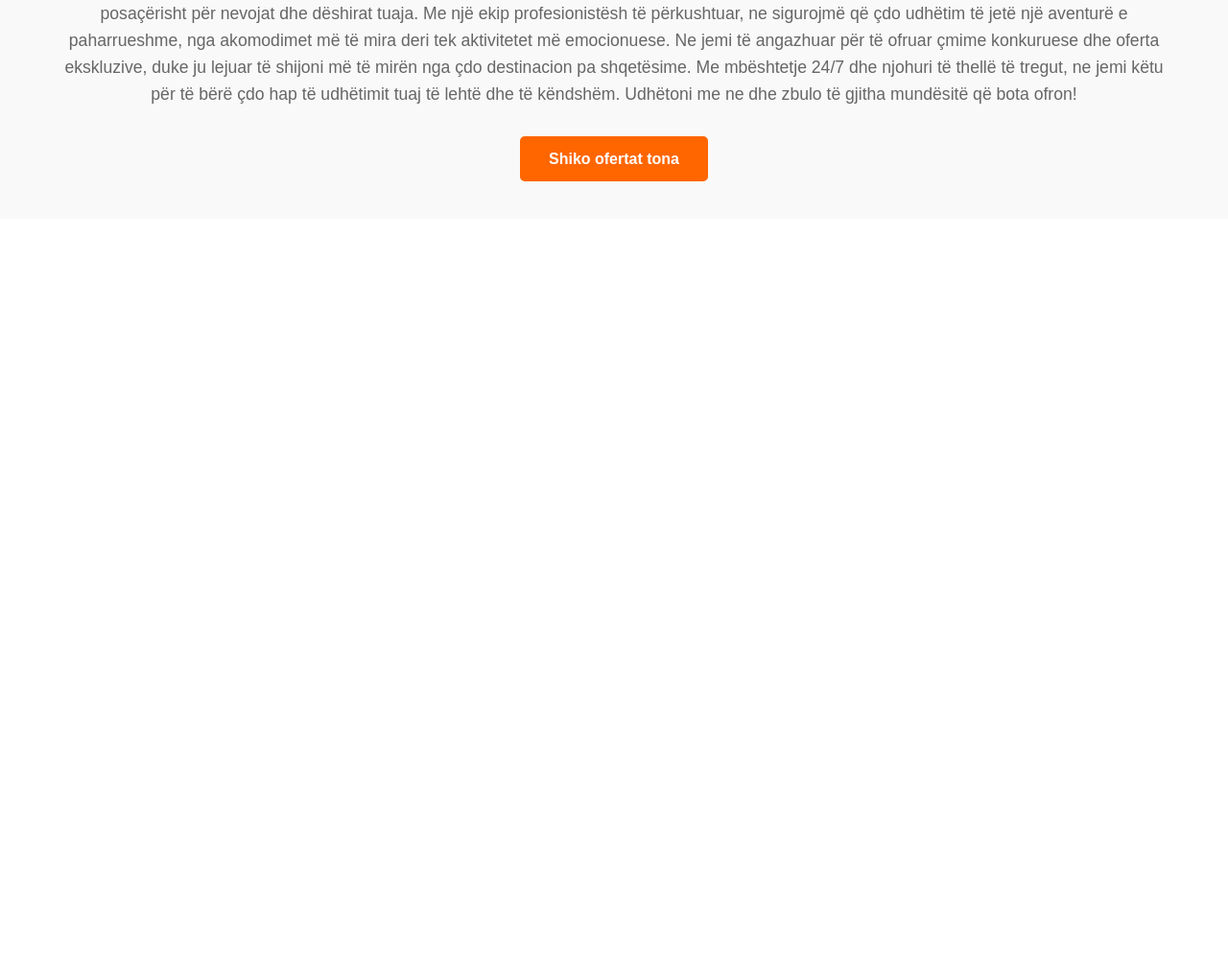
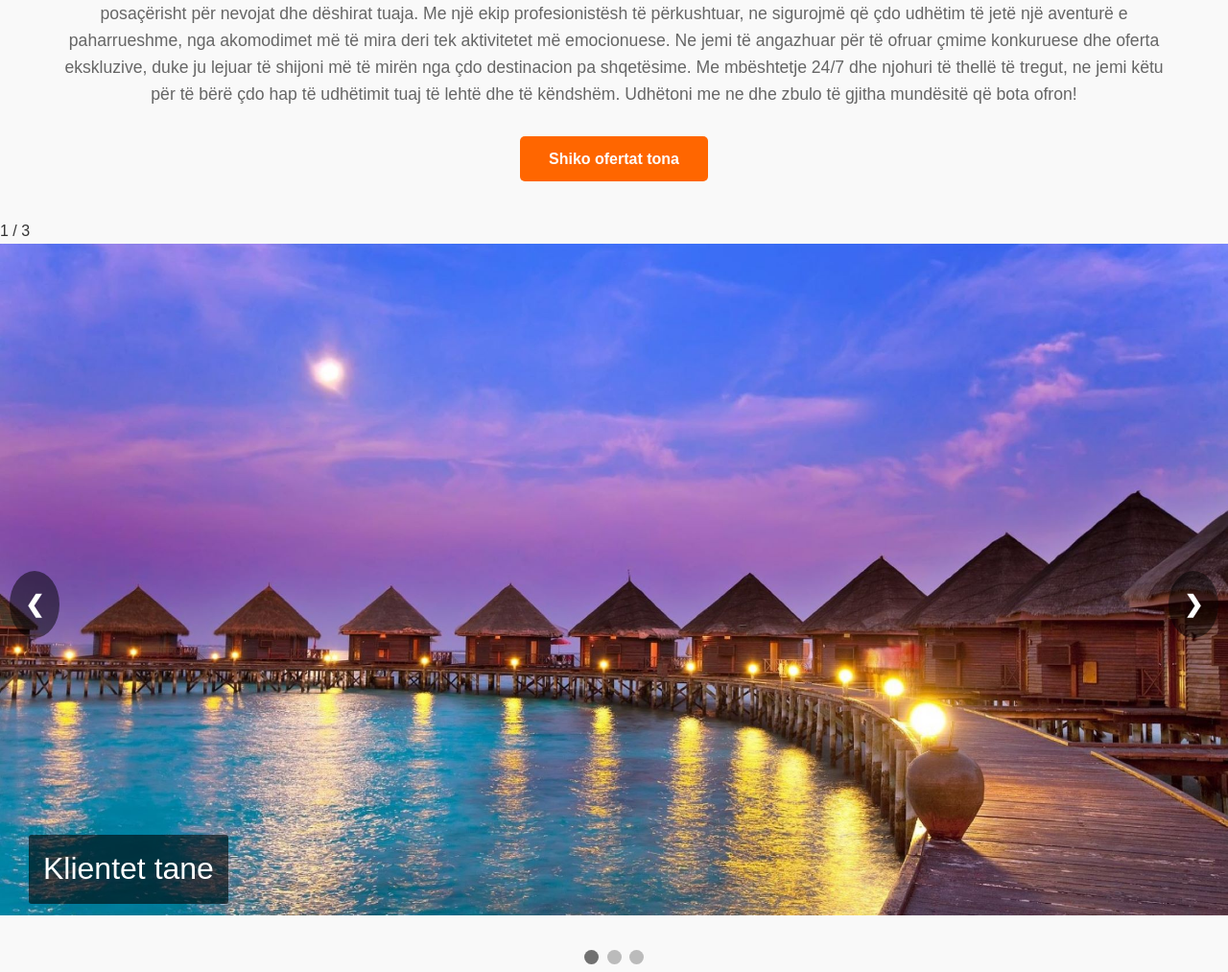
Before and after one commit to OketaShuki/TravelAgencyProjekti, a PHP site: page / in a window 1280 px wide. Shown: the part 1308-2321 px from the top of the page at 96% size. Before the commit the page ends 1497 px from the top, so only its background shows below. Run offline with PHP 8.4, Linux system fonts and the light colour scheme.

Commit message:
Krijova nje slider ne faqen home ku validimi i tij u be me javascript

```diff
--- a/index.html
+++ b/index.html
@@ -92,3 +92,37 @@
                     <a href="ofertat.html" class="package-button">Shiko ofertat tona</a>
                 </div>
         </div>
+
+        <div class="slideshow-container">
+            <div class="mySlides fade">
+              <div class="numbertext">1 / 3</div>
+              <img src="fototprojekt/maldive.jpg" style="width:100%">
+              <div class="text">Klientet tane </div>
+            </div>
+
+            <div class="mySlides fade">
+              <div class="numbertext">2 / 3</div>
+              <img src="fototprojekt/foto2.jpeg" style="width:100%">
+              <div class="text">Tropical beach</div>
+            </div>
+
+            <div class="mySlides fade">
+              <div class="numbertext">3 / 3</div>
+              <img src="fototprojekt/foto3.jpeg" style="width:100%">
+              <div class="text">Navagio Beach Greece</div>
+            </div>
+
+            <!-- Butonat Next dhe Previous-->
+            <a class="prev" onclick="plusSlides(-1)">&#10094;</a>
+            <a class="next" onclick="plusSlides(1)">&#10095;</a>
+          </div>
+          <br>
+
+          <!--dots -->
+          <div style="text-align:center">
+            <span class="dot" onclick="currentSlide(1)"></span>
+            <span class="dot" onclick="currentSlide(2)"></span>
+            <span class="dot" onclick="currentSlide(3)"></span>
+        </div>
+        <script src="script.js"></script>
+    </main>
--- /dev/null
+++ b/script.js
@@ -0,0 +1,39 @@
+
+let slideIndex = 1; //Fillon me faqen e pare
+showSlides(slideIndex); // Shfaq faqen e pare
+
+// Next/previous
+function plusSlides(n) {
+    showSlides(slideIndex += n);
+}
+
+
+function currentSlide(n) {
+    showSlides(slideIndex = n);
+}
+
+// Function per me tregu slidet
+function showSlides(n) {
+    let i;
+    let slides = document.getElementsByClassName("mySlides");
+    let dots = document.getElementsByClassName("dot");
+
+    if (n > slides.length) { slideIndex = 1 } // kthehet ne te paren
+    if (n < 1) { slideIndex = slides.length } // kthen te fundit
+
+    for (i = 0; i < slides.length; i++) {
+        slides[i].style.display = "none";
+    }
+
+    for (i = 0; i < dots.length; i++) {
+        dots[i].className = dots[i].className.replace(" active", "");
+    }
+
+    slides[slideIndex - 1].style.display = "block";
+    dots[slideIndex - 1].className += " active";
+}
+
+//Nderron fotot  ne menyre automatike
+setInterval(() => {
+    plusSlides(1);
+}, 5000); //Ndrron foton qdo 5 sekonds
--- a/style.css
+++ b/style.css
@@ -134,3 +134,73 @@
 .butonii:hover, .butoni1:hover {
   background-color: #ff4500;
 }
+
+
+/*Stilizimi i Sliderit  */
+.slideshow-container {
+  max-width: 100%;
+  position: relative;
+  margin: auto;
+  overflow: hidden;
+}
+
+.mySlides {
+  display: none;
+  position: relative;
+  width: 100%;
+}
+
+.mySlides img {
+  width: 90%;
+  height: 700px;
+  object-fit: cover;
+}
+
+.text {
+  position: absolute;
+  bottom: 20px;
+  left: 30px;
+  color: #fff;
+  font-size: 2rem;
+  background: rgba(0, 0, 0, 0.6);
+  padding: 10px 15px;
+  border-radius: 3px;
+}
+
+.prev, .next {
+  cursor: pointer;
+  position: absolute;
+  top: 50%;
+  width: auto;
+  padding: 16px;
+  color: #fff;
+  font-weight: bold;
+  font-size: 24px;
+  user-select: none;
+  border-radius: 50%;
+  background-color: rgba(0, 0, 0, 0.5);
+}
+
+.next {
+  right: 10px;
+}
+
+.prev {
+  left: 10px;
+}
+
+/* Dots */
+.dot {
+  cursor: pointer;
+  height: 15px;
+  width: 15px;
+  margin: 0 2px;
+  background-color: #bbb;
+  border-radius: 50%;
+  display: inline-block;
+  transition: background-color 0.3s ease;
+}
+
+.dot.active, .dot:hover {
+  background-color: #717171;
+}
```
